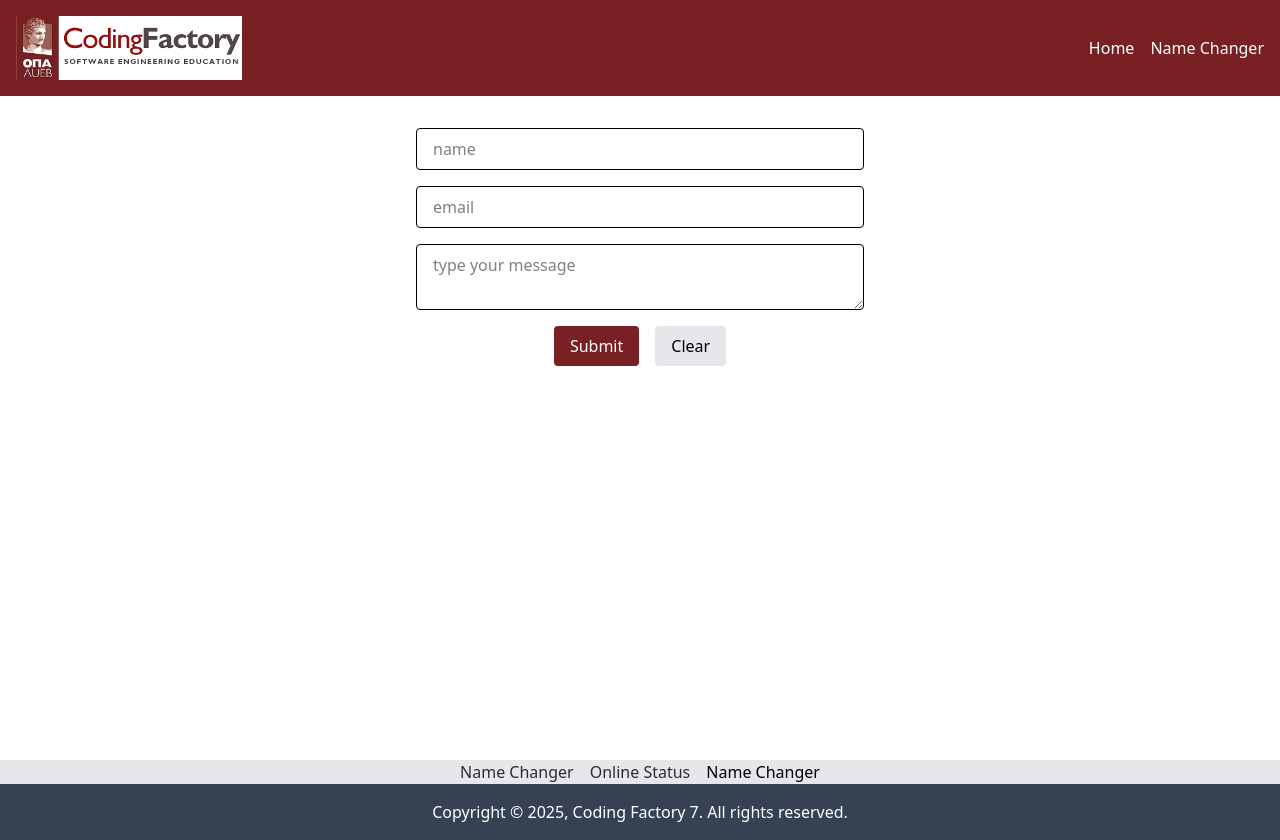
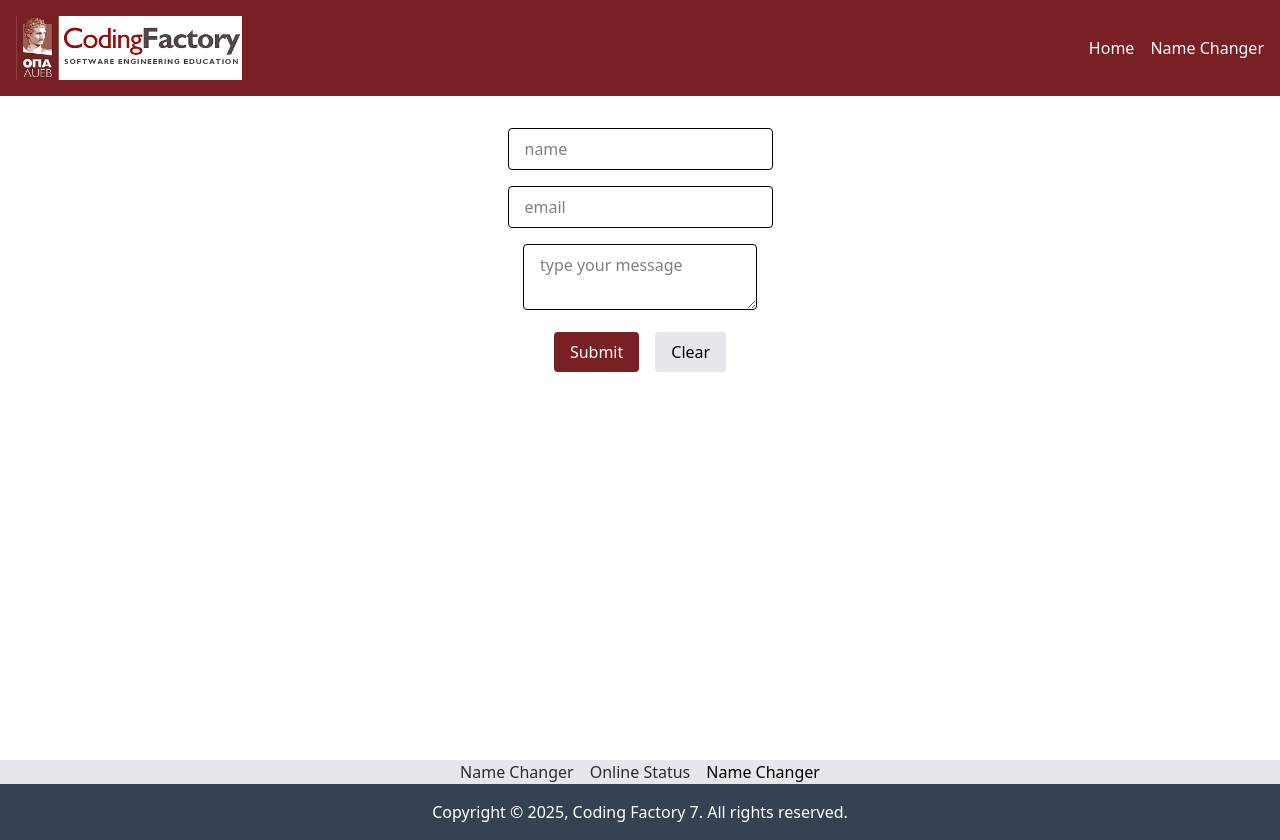
Before and after one commit to serendipity019/cf7-components-intro, a React (Vite) app: page /examples/multi-field-form in a window 1280 px wide. Built offline with nearby package versions, Linux system fonts and the light colour scheme.

Commit message:
feat: We create MultiField Form with custom validation controller

```diff
--- a/src/App.tsx
+++ b/src/App.tsx
@@ -22,7 +22,7 @@
 import NotFoundPage from "./pages/NotFoundPage"
 import FocusInput from "./components/FocusInput"
 import UncontrolledInput from "./components/UncontrolledInput"
-import MultiFieldForm from "./components/MultiFieldForm"
+import MultiFieldFormWithValidation from "./components/MultiFieldFormWithValidation"
 //import NameChangerComponent from "./components/NameChangerComp"
 //import OnlineStatus from "./components/OnlineStatus";
 // import CounterWithMoreStatesComp from "./components/CounterWithMoreStatesComp"
@@ -87,7 +87,7 @@
                     <Route path="focus-input" element={<FocusInput/>} />
                     <Route path="uncontrolled-input" element={<UncontrolledInput/>} />
                     {/* <Route path="controlled-input" element={<ControlledInput/>} /> */}
-                    <Route path="multi-field-form" element={<MultiFieldForm/>} />
+                    <Route path="multi-field-form" element={<MultiFieldFormWithValidation/>} />
                     <Route path="name-changer" element={<NameChangerPage/>} />
                     <Route path="online-status" element={<OnlineStatusPage/>} />
                     <Route path="auto-redirect" element={<AutoRedirectPage/>} />
--- /dev/null
+++ b/src/components/MultiFieldFormWithValidation.tsx
@@ -0,0 +1,143 @@
+import { useEffect, useState } from "react";
+
+type FormValues = {
+    name: string;
+    email: string;
+    message: string;
+};
+
+type FormErrors = {
+    name?: string;
+    email?: string;
+    message?: string;
+};
+
+const initialValues: FormValues = {
+    name: "",
+    email: "",
+    message: ""
+};
+
+const validateForm = (values: FormValues): FormErrors => {
+    const errors: FormErrors = {};
+    if (!values.name.trim()) {
+        errors.name = "Name is required";
+    }
+
+    if (!values.email.trim()) {
+        errors.email = "Email is required";
+    } else if (!/\S+@\S+\.\S+/.test(values.email.trim())) {
+        errors.email = "Email is invalid";
+    }
+
+    if (values.message.trim().length < 5) {
+        errors.message = "Message must be at least 5 characters long";
+    }
+    return errors;
+};
+
+const MultiFieldFormWithValidation = () => {
+    const [values, setValues] = useState<FormValues>(initialValues);
+    const [submittedData, setSubmittedData] = useState<FormValues | null>(null);
+    const [errors, setErrors] = useState<FormErrors | null>(null);
+
+    const handleChange = (e: React.ChangeEvent<HTMLInputElement | HTMLTextAreaElement>) => {
+        const { name, value } = e.target;
+        setValues(prevValues => ({
+            ...prevValues,
+            [name]: value
+        }));
+
+        setErrors(prevErrors => ({
+            ...prevErrors,
+            [name]: undefined
+        }));
+    };
+
+    const handleClear = () => {
+        setValues(initialValues);
+        setSubmittedData(null); // Clear submitted data
+        setErrors(null);
+    };
+
+    const handleSubmit = (e: React.FormEvent) => {
+        e.preventDefault();
+        const validationErrors: FormErrors = validateForm(values);
+        if (Object.keys(validationErrors).length > 0) {
+            setErrors(validationErrors);
+            setSubmittedData(null);
+            return;
+        }
+
+        setSubmittedData(values);
+        console.log(values);
+        setValues(initialValues);
+        setErrors(null);
+    };
+
+    useEffect(() => {
+        document.title = "Multi Field Form";
+    }, []);
+
+    return (
+        <>
+            <form className=" text-center mt-8 space-y-4 flex flex-col max-w-md mx-auto"
+                onSubmit = {handleSubmit}>
+
+                <div>
+                    <input type="text"
+                 className="px-4 py-2 rounded border "
+                 name = "name"
+                 value={values.name}
+                 placeholder="name"
+                 onChange={handleChange}
+                  />
+
+                    {errors?.name && <p className="text-cf-dark-red text-sm">{errors.name}</p>}
+                </div>
+
+                <div>
+                    <input type="email"
+                 className="px-4 py-2 rounded border "
+                 name = "email"
+                 value={values.email}
+                 placeholder="email"
+                 onChange={handleChange}
+                  />
+
+                  {errors?.email && <p className="text-cf-dark-red text-sm">{errors.email}</p>}
+                </div>
+
+                <div>
+                    <textarea name="message" className="px-4 py-2 rounded border "
+                    placeholder="type your message"
+                    value={values.message}
+                    onChange={handleChange}
+                ></textarea>
+
+                    {errors?.message && <p className="text-cf-dark-red text-sm">{errors.message}</p>}
+                </div>
+
+                <div className="flex space-x-4 justify-center">
+                    <button className="bg-cf-dark-red text-white px-4 py-2 rounded"
+                        type="submit"
+                    >Submit</button>
+                    <button className="bg-gray-200 text-cf-gray-700 px-4 py-2 rounded"
+                        onClick={handleClear}
+                    >Clear</button>
+                </div>
+            </form>
+
+           { submittedData && (
+             <div className="text-center mt-8 space-y-4 max-w-md mx-auto border">
+                <h2 className="font-semibold">Submitted Data</h2>
+                <p><strong>Name:</strong> {submittedData.name}</p>
+                <p><strong>Email:</strong> {submittedData.email}</p>
+                <p><strong>Message:</strong> {submittedData.message}</p>
+            </div>
+            )}
+        </>
+    );
+};
+
+export default MultiFieldFormWithValidation;
```
